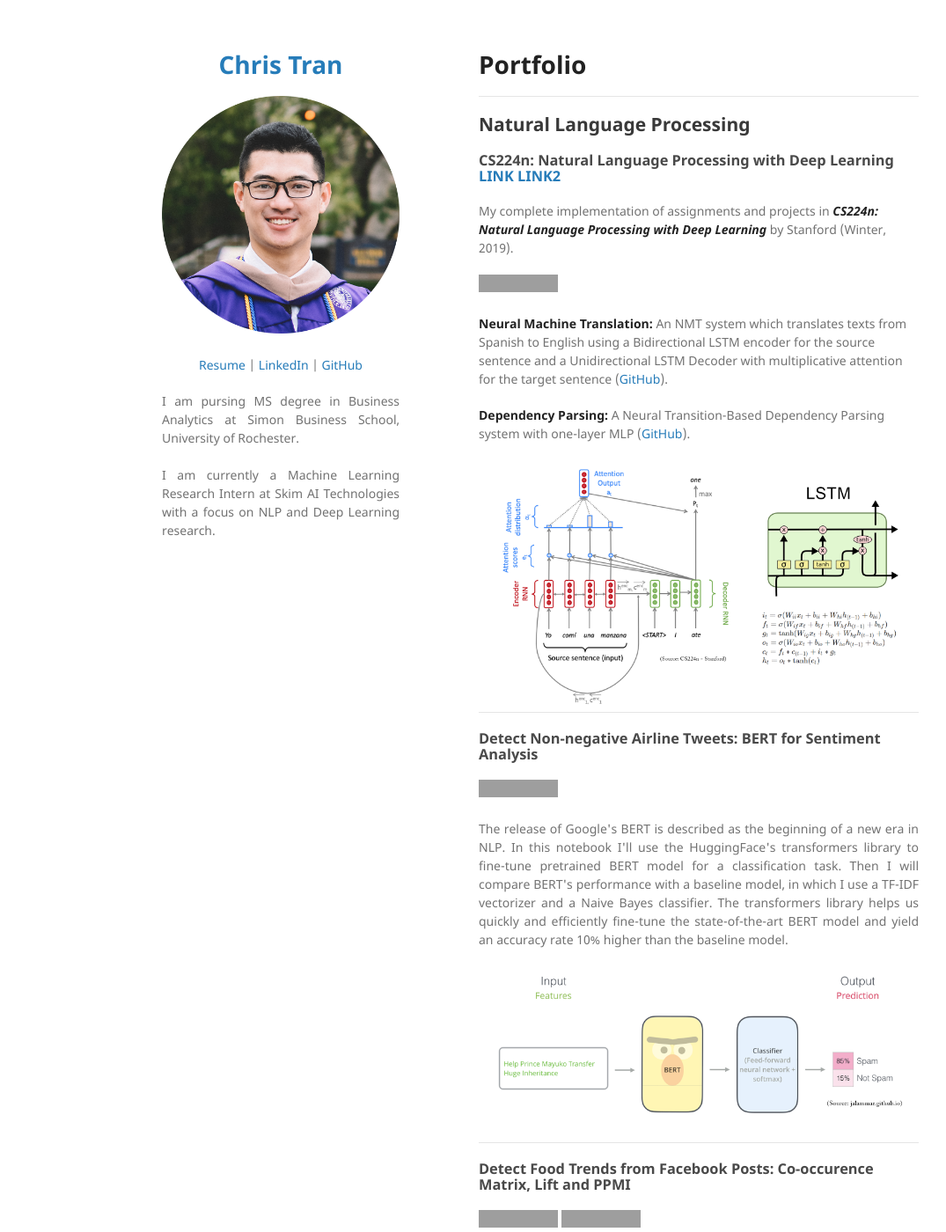
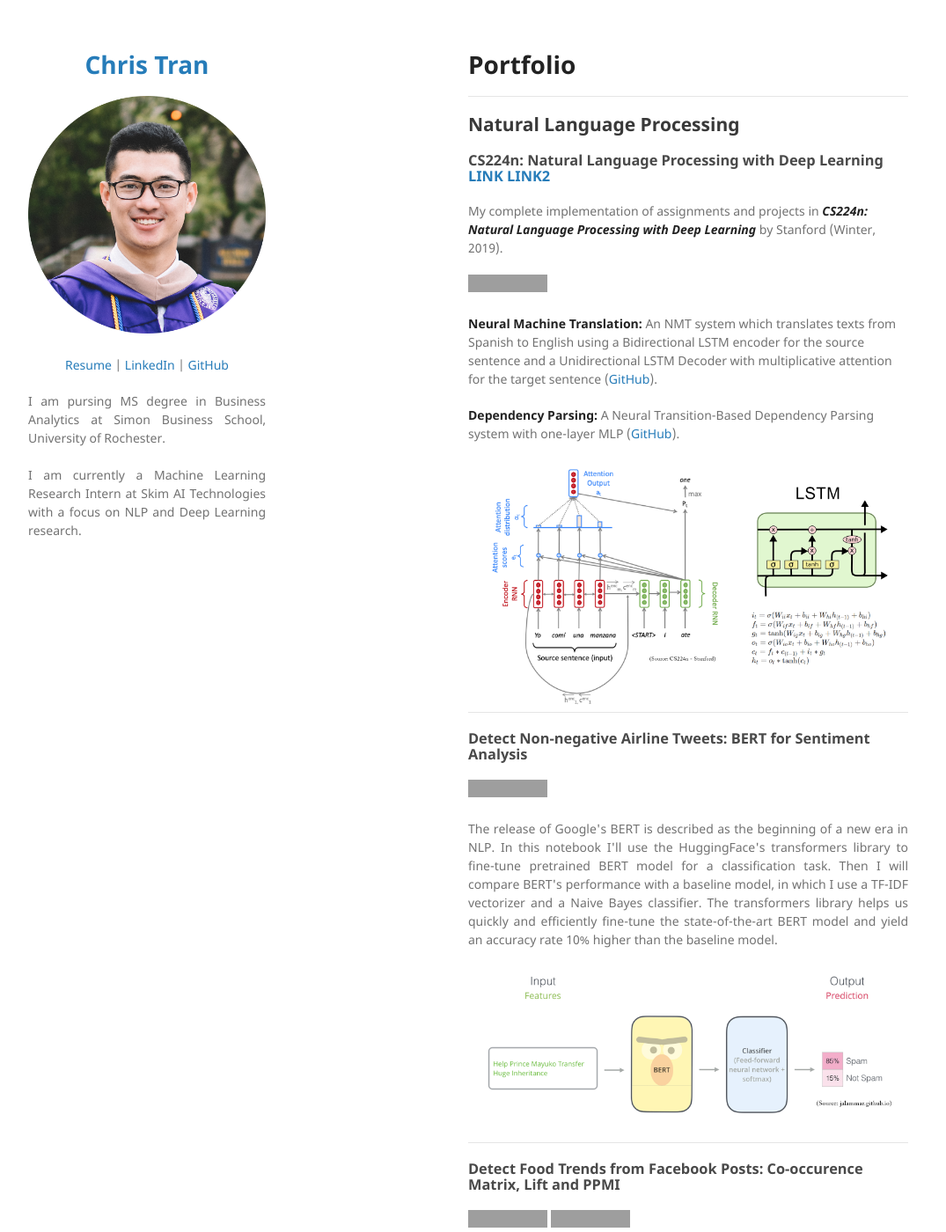
Before and after one commit to paulslin/paulslin.github.io, a Jekyll site: the page built from index.md, in a window 1280 px wide and 1400 px high. Shown: the whole window at 88% size, without its empty margins (26-1101 px from the left). Built offline with Jekyll 4.4.1, drawn with Linux system fonts in a browser that asks for light colours; our own code applies the rules of GitHub Pages for plain Markdown files; grey boxes are pictures that could not be loaded.

Commit message:
Update jekyll-theme-minimal.scss

```diff
--- a/_sass/jekyll-theme-minimal.scss
+++ b/_sass/jekyll-theme-minimal.scss
@@ -56,8 +56,8 @@ a:hover small {
 }
 
 .wrapper {
-  width:860px;
-  margin:0 auto;
+  width:1000px;
+  margin:0;
 }
 
 blockquote {
```
